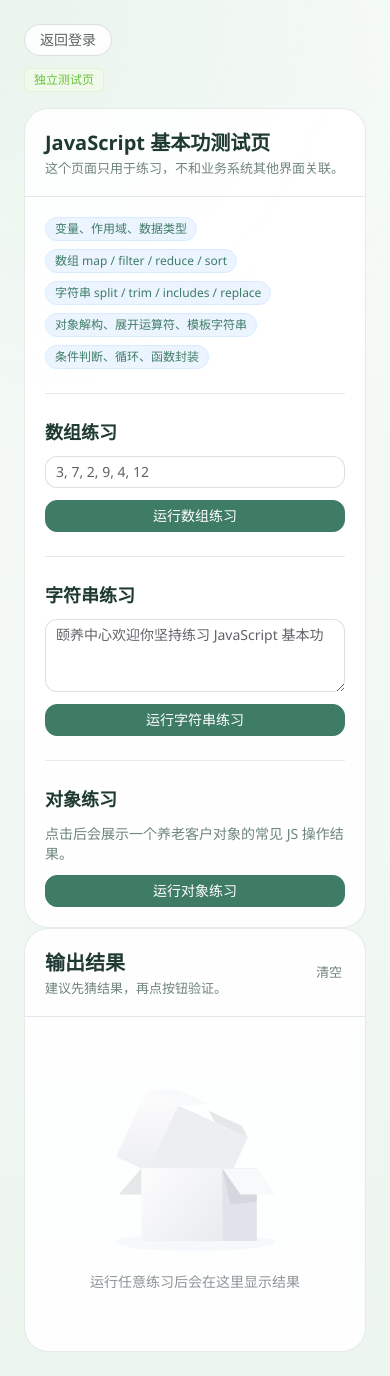
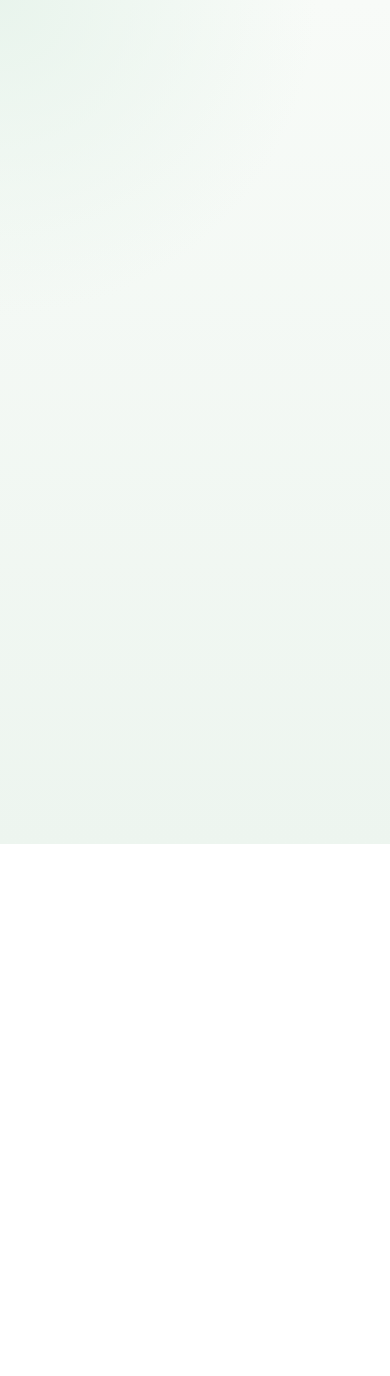
Before and after one commit to dehaochen798-byte/yiYangCenter, a Vue app in the folder YiYang_Vue/: page /auth/js-lab in a window 390 px wide. After the commit the page ends 844 px from the top, so only its background shows below. Built offline with nearby package versions, Linux system fonts and the light colour scheme.

Commit message:
增加规范

```diff
--- a/YiYang_Vue/src/modules/system/pages/JsPracticePage.vue
+++ b/YiYang_Vue/src/modules/system/pages/JsPracticePage.vue
@@ -1,250 +1,262 @@
 <template>
-  <div class="js-lab-page">
-    <div class="js-lab-page__topbar">
-      <el-button plain round @click="router.push('/auth/login')">返回登录</el-button>
-      <el-tag type="success" effect="light">独立测试页</el-tag>
-    </div>
-
-    <el-row :gutter="20">
-      <el-col :xs="24" :xl="15">
-        <el-card shadow="never" class="js-lab-page__hero">
-          <template #header>
-            <div class="page-header">
-              <div>
-                <h2>JavaScript 基本功测试页</h2>
-                <span>这个页面只用于练习，不和业务系统其他界面关联。</span>
-              </div>
-            </div>
-          </template>
-
-          <el-space wrap>
-            <el-tag v-for="topic in practiceTopics" :key="topic" round>
-              {{ topic }}
-            </el-tag>
-          </el-space>
-
-          <div class="js-lab-page__section">
-            <h3>数组练习</h3>
-            <el-input
-              v-model="numbersInput"
-              placeholder="请输入逗号分隔的数字"
-            />
-            <el-button type="primary" @click="runArrayPractice">
-              运行数组练习
-            </el-button>
-          </div>
-
-          <div class="js-lab-page__section">
-            <h3>字符串练习</h3>
-            <el-input
-              v-model="sentenceInput"
-              type="textarea"
-              :rows="3"
-              placeholder="输入一句练习文本"
-            />
-            <el-button type="primary" @click="runStringPractice">
-              运行字符串练习
-            </el-button>
-          </div>
-
-          <div class="js-lab-page__section">
-            <h3>对象练习</h3>
-            <p>点击后会展示一个养老客户对象的常见 JS 操作结果。</p>
-            <el-button type="primary" @click="runObjectPractice">
-              运行对象练习
-            </el-button>
-          </div>
-        </el-card>
-      </el-col>
-
-      <el-col :xs="24" :xl="9">
-        <el-card shadow="never" class="js-lab-page__result">
-          <template #header>
-            <div class="page-header">
-              <div>
-                <h2>输出结果</h2>
-                <span>建议先猜结果，再点按钮验证。</span>
-              </div>
-              <el-button link @click="clearOutput">清空</el-button>
-            </div>
-          </template>
-
-          <el-empty
-            v-if="output.length === 0"
-            description="运行任意练习后会在这里显示结果"
-          />
-
-          <div v-else class="js-lab-page__output-list">
-            <div
-              v-for="item in output"
-              :key="item.label"
-              class="js-lab-page__output-item"
-            >
-              <strong>{{ item.label }}</strong>
-              <pre>{{ item.value }}</pre>
-            </div>
-          </div>
-        </el-card>
-      </el-col>
-    </el-row>
-  </div>
+  <div></div>
 </template>
 
 <script setup>
-import { computed, ref } from 'vue'
-import { useRouter } from 'vue-router'
+//day1
+//1
+// let score = 100
+// const getLevel = (score) => {
+//   if (score >= 90) {
+//     return 'A'
+//   } else if (score >= 80) {
+//     return 'B'
+//   } else if (score >= 60) {
+//     return 'C'
+//   } else {
+//     return 'D'
+//   }
+// }
+// getLevel(score)
+// //2
+// const goods = [
+//   { id: 1, name: '苹果', price: 80 },
+//   { id: 2, name: '香蕉', price: 120 },
+//   { id: 3, name: '西瓜', price: 200 },
+// ]
+// let result = goods.filter((item) => item.price > 100)
+// console.log(result)
+// //3
+// const searchList = (key) => {
+//   const list = [
+//     { id: 1, name: '苹果' },
+//     { id: 2, name: '香蕉' },
+//     { id: 3, name: '苹果汁' },
+//   ]
+//   if (key) {
+//     return list.filter((item) => item.name.includes(key))
+//   }
+//   return list
+// }
+// const result2 = searchList('苹果')
+// console.log(result2)
+// //4
+// const users = [
+//   { id: 1, name: 'Tom', age: 16 },
+//   { id: 2, name: 'Jack', age: 20 },
+//   { id: 3, name: 'Lucy', age: 22 },
+// ]
+// const adultUser = users.find((item) => item.age >= 18)
+// console.log(adultUser)
+// //5
+// let todos = [
+//   { id: 1, text: '吃饭' },
+//   { id: 2, text: '睡觉' },
+//   { id: 3, text: '敲代码' },
+// ]
+// const removeToDo = (id) => {
+//   todos = todos.filter((item) => item.id != id)
+//   console.log(todos)
+// }
+// removeToDo(2)
 
-const router = useRouter()
+// day1
+// 第 2 组题：比上一组高半级，重点是把筛选、查找、映射、条件判断拼起来用
 
-const numbersInput = ref('3, 7, 2, 9, 4, 12')
-const sentenceInput = ref('颐养中心欢迎你坚持练习 JavaScript 基本功')
-const output = ref([])
-
-const parsedNumbers = computed(() =>
-  numbersInput.value
-    .split(',')
-    .map((item) => Number(item.trim()))
-    .filter((item) => !Number.isNaN(item))
-)
-
-function setOutput(items) {
-  output.value = items
+// 1. 商品搜索 + 价格过滤
+// 现有数据如下：
+const goodsList = [
+  { id: 1, name: '苹果', price: 80 },
+  { id: 2, name: '苹果汁', price: 120 },
+  { id: 3, name: '香蕉', price: 150 },
+  { id: 4, name: '西瓜', price: 90 },
+]
+//
+// 请写一个函数 searchGoods(keyword)
+// 要求：
+// - 返回 name 里包含 keyword 的商品
+// - 并且这些商品的 price 必须大于 100
+// - 如果 keyword 是空字符串，返回所有 price 大于 100 的商品
+const searchGoods = (keyword) => {
+  let arr
+  if (keyword) {
+    arr = goodsList.filter((item) => item.name.includes(keyword))
+  } else {
+    arr = goodsList
+  }
+  return arr.filter((item) => item.price > 100)
 }
-
-function runArrayPractice() {
-  const numbers = parsedNumbers.value
-
-  setOutput([
-    { label: '原始数组', value: JSON.stringify(numbers) },
-    { label: 'map * 2', value: JSON.stringify(numbers.map((item) => item * 2)) },
-    { label: 'filter 偶数', value: JSON.stringify(numbers.filter((item) => item % 2 === 0)) },
-    { label: 'reduce 求和', value: numbers.reduce((sum, item) => sum + item, 0) },
-    { label: 'sort 升序', value: JSON.stringify([...numbers].sort((a, b) => a - b)) },
-  ])
-}
-
-function runStringPractice() {
-  const text = sentenceInput.value.trim()
-  const words = text.split(/\s+/).filter(Boolean)
-
-  setOutput([
-    { label: '原始字符串', value: text },
-    { label: '长度', value: text.length },
-    { label: '去空格后', value: text.replace(/\s+/g, '') },
-    { label: '按空格分词', value: JSON.stringify(words) },
-    { label: '是否包含 JavaScript', value: text.includes('JavaScript') ? '是' : '否' },
-  ])
-}
-
-function runObjectPractice() {
-  const resident = {
-    id: 'C20260520',
-    realName: '张阿姨',
-    age: 68,
-    room: '2-302',
-    tags: ['膳食定制', '护理二级'],
-  }
-
-  const { realName, room, tags } = resident
-
-  setOutput([
-    { label: '原对象', value: JSON.stringify(resident, null, 2) },
-    { label: '解构后的姓名', value: realName },
-    { label: '模板字符串', value: `${realName} 当前入住 ${room}` },
-    { label: '展开运算符合并', value: JSON.stringify({ ...resident, status: '在住' }) },
-    { label: 'tags join', value: tags.join('、') },
-  ])
-}
-
-function clearOutput() {
-  output.value = []
-}
-
-const practiceTopics = [
-  '变量、作用域、数据类型',
-  '数组 map / filter / reduce / sort',
-  '字符串 split / trim / includes / replace',
-  '对象解构、展开运算符、模板字符串',
-  '条件判断、循环、函数封装',
+searchGoods('西瓜')
+// 2. 处理用户名数组
+// 现有数据如下：
+const usersList = [
+  { id: 1, name: 'tom' },
+  { id: 2, name: 'jack' },
+  { id: 3, name: 'lucy' },
 ]
-</script>
-
-<style scoped lang="scss">
-.js-lab-page {
-  width: min(1200px, 100%);
-  margin: 0 auto;
-
-  &__topbar {
-    display: flex;
-    align-items: center;
-    justify-content: space-between;
-    margin-bottom: 16px;
-  }
-
-  &__hero,
-  &__result {
-    border-radius: 24px;
-  }
-
-  &__section {
-    display: grid;
-    gap: 12px;
-    padding-top: 24px;
-    margin-top: 24px;
-    border-top: 1px solid rgb(79 120 97 / 14%);
-
-    h3,
-    p {
-      margin: 0;
-    }
-
-    h3 {
-      font-size: 18px;
-      color: #1e3a33;
-    }
-
-    p {
-      font-size: 14px;
-      color: #6d857c;
-    }
-  }
-
-  &__output-list {
-    display: grid;
-    gap: 14px;
-  }
-
-  &__output-item {
-    padding: 16px;
-    color: #33554a;
-    background: #f4f8f5;
-    border: 1px solid rgb(79 120 97 / 12%);
-    border-radius: 16px;
-
-    strong {
-      display: block;
-      margin-bottom: 8px;
-    }
-
-    pre {
-      margin: 0;
-      overflow-x: auto;
-      font-family: 'Cascadia Code', Consolas, monospace;
-      font-size: 13px;
-      line-height: 1.6;
-      overflow-wrap: anywhere;
-      white-space: pre-wrap;
-    }
+//
+// 请写代码得到一个新数组 nameList
+// 要求：
+// - 数组内容只包含 name
+// - 结果格式：['tom', 'jack', 'lucy']
+let nameList = usersList.map((item) => item.name)
+console.log('namelist:', nameList)
+// 3. 查找符合条件的第一个商品
+// 现有数据如下：
+const productList = [
+  { id: 1, name: '键盘', stock: 0 },
+  { id: 2, name: '鼠标', stock: 5 },
+  { id: 3, name: '屏幕', stock: 10 },
+]
+//
+// 请写代码找到第一个 stock 大于 0 的商品
+// 结果赋值给 firstAvailableProduct
+let firstAvailableProduct = productList.find((item) => item.stock > 0)
+console.log(firstAvailableProduct)
+// 4. 状态判断函数
+// 请写一个函数 getStatusText(status)
+// 要求：
+// - status === 0 返回 '待开始'
+// - status === 1 返回 '进行中'
+// - status === 2 返回 '已完成'
+// - 其他返回 '未知状态'
+const getStatusText = (status) => {
+  if (status === 0) {
+    return '待开始'
+  } else if (status === 1) {
+    return '进行中'
+  } else if (status === 2) {
+    return '已完成'
+  } else {
+    return '未知状态'
   }
 }
+getStatusText(1)
+// 5. 删除指定分类商品
+// 现有数据如下：
+let cartList = [
+  { id: 1, name: '苹果', category: 'fruit' },
+  { id: 2, name: '可乐', category: 'drink' },
+  { id: 3, name: '香蕉', category: 'fruit' },
+  { id: 4, name: '牛奶', category: 'drink' },
+]
+//
+// 请写一个函数 removeByCategory(category)
+// 要求：
+// - 调用 removeByCategory('fruit') 后
+// - cartList 中只保留 category 不等于 'fruit' 的项
+// - 直接修改 cartList 变量
+const removeByCategory = (category) => {
+  cartList = cartList.filter((item) => item.category != category)
+}
+removeByCategory('fruit')
+console.log(cartList)
+// 6. 组合题：先筛选，再转换
+// 现有数据如下：
+const scoreList = [
+  { id: 1, name: '小明', score: 56 },
+  { id: 2, name: '小红', score: 87 },
+  { id: 3, name: '小刚', score: 92 },
+]
+//
+// 请写代码得到一个新数组 passedNames
+// 要求：
+// - 先找出 score 大于等于 60 的人
+// - 再把这些人的 name 取出来
+// - 结果格式：['小红', '小刚']
+let passedNames = scoreList.filter((item) => item.score >= 60).map((item) => item.name)
+console.log(passedNames)
 
-@media (max-width: 960px) {
-  .js-lab-page {
-    &__topbar {
-      flex-direction: column;
-      gap: 12px;
-      align-items: flex-start;
-    }
-  }
+// day1
+// 第 3 组题：开始加入多条件、判空、简单统计，还是以数组处理和条件判断为主
+
+// 1. 多条件搜索商品
+// 现有数据如下：
+const shopList = [
+  { id: 1, name: '苹果', price: 80, category: 'fruit' },
+  { id: 2, name: '苹果汁', price: 120, category: 'drink' },
+  { id: 3, name: '香蕉', price: 150, category: 'fruit' },
+  { id: 4, name: '可乐', price: 90, category: 'drink' },
+]
+//
+// 请写一个函数 filterShopList(keyword, category)
+// 要求：
+// - name 里包含 keyword
+// - category 必须等于传入的 category
+// - 如果 keyword 是空字符串，就只按 category 过滤
+// - 返回过滤后的新数组
+const filterShopList=(keyword, category)=>{
+
 }
-</style>
+// 2. 找出第一个未完成任务
+// 现有数据如下：
+// const taskList = [
+//   { id: 1, title: '写页面', done: true },
+//   { id: 2, title: '联调接口', done: false },
+//   { id: 3, title: '提测', done: false },
+// ]
+//
+// 请写代码找到第一个 done 为 false 的任务
+// 结果赋值给 firstUndoTask
+
+// 3. 只保留库存大于 0 的商品名
+// 现有数据如下：
+// const stockList = [
+//   { id: 1, name: '键盘', stock: 0 },
+//   { id: 2, name: '鼠标', stock: 3 },
+//   { id: 3, name: '耳机', stock: 8 },
+// ]
+//
+// 请写代码得到一个新数组 stockNameList
+// 要求：
+// - 先筛选出 stock 大于 0 的项
+// - 再把这些项的 name 组成一个新数组
+// - 结果格式：['鼠标', '耳机']
+
+// 4. 统计及格人数
+// 现有数据如下：
+// const examList = [
+//   { id: 1, name: '小明', score: 58 },
+//   { id: 2, name: '小红', score: 76 },
+//   { id: 3, name: '小刚', score: 91 },
+//   { id: 4, name: '小丽', score: 43 },
+// ]
+//
+// 请写代码统计 score 大于等于 60 的人数
+// 结果赋值给 passCount
+
+// 5. 判空返回提示
+// 请写一个函数 getKeywordText(keyword)
+// 要求：
+// - 如果 keyword 是空字符串，返回 '请输入关键词'
+// - 如果 keyword 不是空字符串，返回 '正在搜索：' + keyword
+
+// 6. 删除未完成任务
+// 现有数据如下：
+// let todoTaskList = [
+//   { id: 1, title: '写文档', done: true },
+//   { id: 2, title: '修 bug', done: false },
+//   { id: 3, title: '发版本', done: true },
+//   { id: 4, title: '补测试', done: false },
+// ]
+//
+// 请写一个函数 removeUndoTask()
+// 要求：
+// - 删除所有 done 为 false 的项
+// - 直接修改 todoTaskList
+
+// 7. 综合题：先过滤，再返回名称
+// 现有数据如下：
+// const orderList = [
+//   { id: 1, name: '订单A', status: 0 },
+//   { id: 2, name: '订单B', status: 1 },
+//   { id: 3, name: '订单C', status: 2 },
+// ]
+//
+// 请写一个函数 getProcessingOrderNames()
+// 要求：
+// - 先找出 status === 1 的订单
+// - 再返回这些订单的 name 组成的新数组
+// - 结果格式：['订单B']
+
+</script>
```
Also changed, not shown: 2 other files (tests, documents, lock files or other folders).
